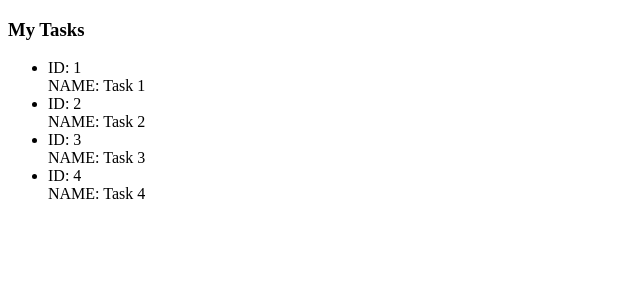
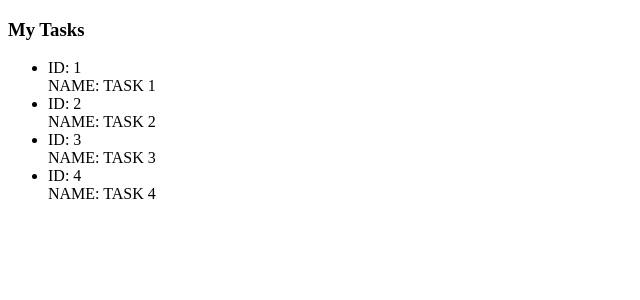
Before and after one commit to Louttche/WEB2, an Angular app in the folder app/: page / in a window 1280 px wide. Shown: the top 300 px of the page, without its empty margins (0-640 px from the left). Built offline with nearby package versions, Linux system fonts and the light colour scheme.

Commit message:
Added pipe

```diff
--- a/app/src/app/tasks/tasks.component.html
+++ b/app/src/app/tasks/tasks.component.html
@@ -2,6 +2,6 @@
 <ul>
    <li *ngFor='let task of tasks'>
        ID: {{task.id}} <br>
-       NAME: {{task.name}}
+       NAME: {{task.name | uppercase}}
    </li>
 </ul>
```
